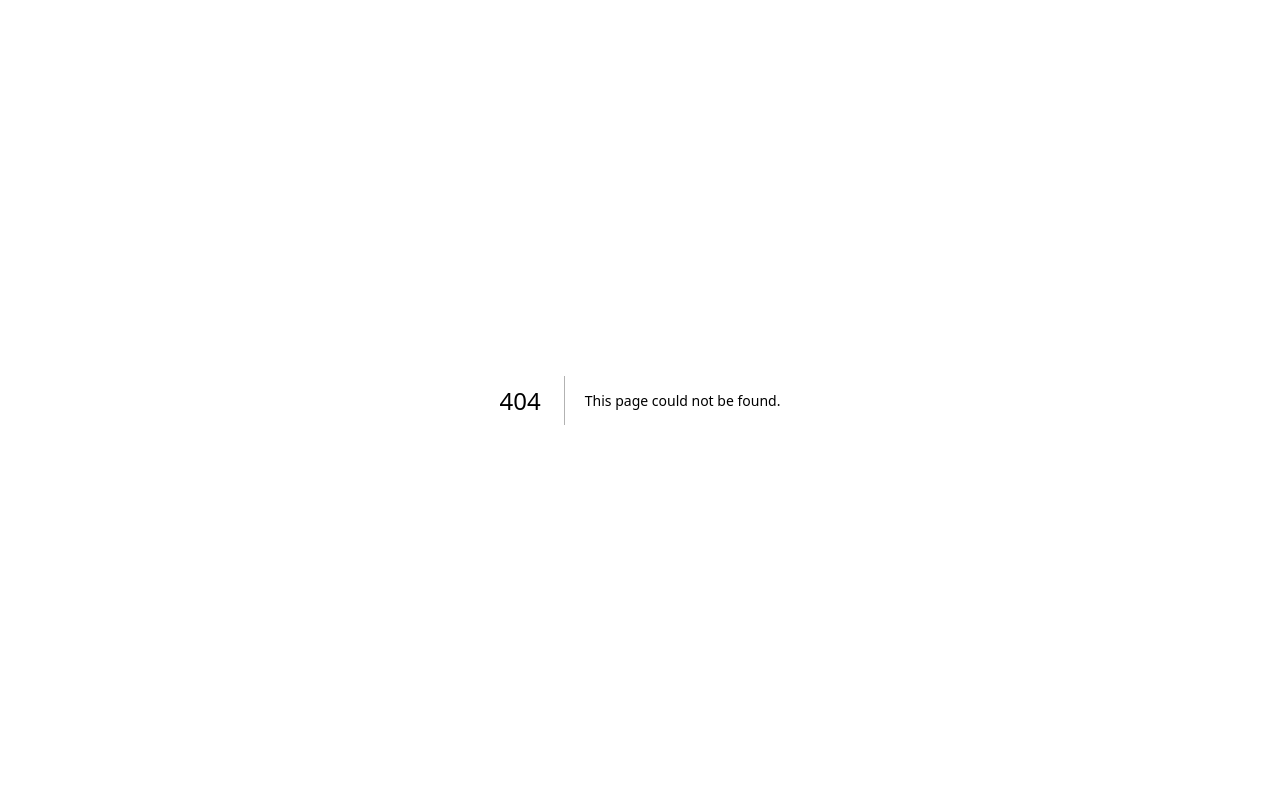
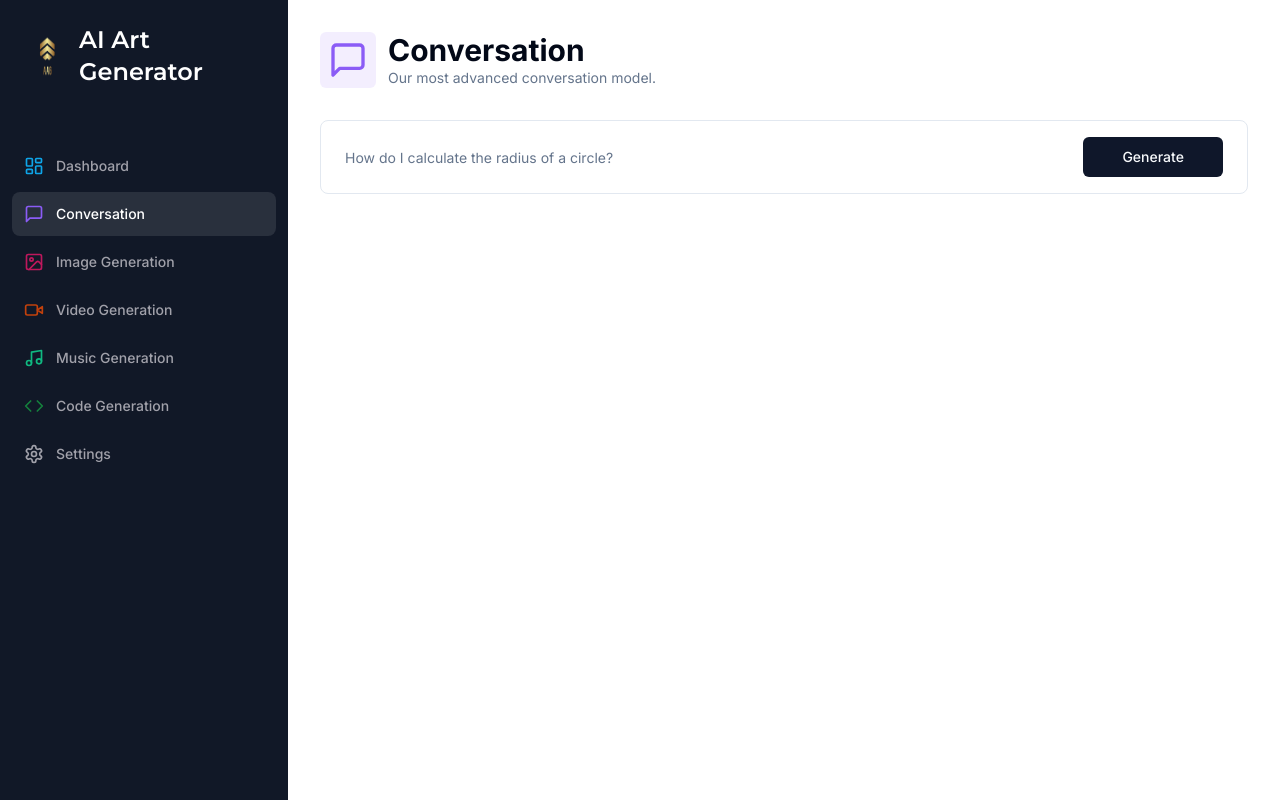
Before and after one commit to hs7898753/AIArtGenerator, a Next.js app: page /conversation in a window 1280 px wide. Before the commit this address had no page. Built offline with nearby package versions, Linux system fonts and the light colour scheme.

Commit message:
conversation Page UI done

```diff
--- /dev/null
+++ b/app/(dashboard)/(routes)/conversation/constants.ts
@@ -0,0 +1,7 @@
+import * as z from "zod";
+
+export const formSchema = z.object({
+  prompt: z.string().min(1, {
+    message: "Prompt is required."
+  }),
+});
--- /dev/null
+++ b/app/(dashboard)/(routes)/conversation/page.tsx
@@ -0,0 +1,91 @@
+"use client";
+
+import * as z from "zod";
+import { Heading } from "@/components/heading";
+import { MessageSquare } from "lucide-react";
+import { useForm } from "react-hook-form";
+
+import { zodResolver } from "@hookform/resolvers/zod";
+
+import { formSchema } from "./constants";
+import {
+  Form,
+  FormControl,
+  FormField,
+  FormItem,
+} from "@/components/ui/form";
+import { Button } from "@/components/ui/button";
+import { Input } from "@/components/ui/input";
+
+const ConversationPage = () => {
+  const form = useForm<z.infer<typeof formSchema>>({
+    resolver: zodResolver(formSchema),
+    defaultValues: {
+      prompt: "",
+    },
+  });
+
+  const isLoading = form.formState.isSubmitting;
+
+
+
+  return (
+    <div>
+      <Heading
+        title="Conversation"
+        description="Our most advanced conversation model."
+        icon={MessageSquare}
+        iconColor="text-violet-500"
+        bgColor="bg-violet-500/10"
+      />
+
+      <div className="px-4 lg:px-8">
+        <div>
+          <Form {...form}>
+            <form
+
+              className="
+            rounded-lg
+            border
+            w-full
+            p-4
+            px-3
+            md:px-6
+            focus-within:shadow-sm
+            grid
+            grid-cols-12
+            gap-2
+          "
+            >
+              <FormField
+                name="prompt"
+                render={({ field }) => (
+                  <FormItem className="col-span-12 lg:col-span-10">
+                    <FormControl className="m-0 p-0">
+                      <Input
+                        className="border-0 outline-none focus-visible:ring-0 focus-visible:ring-transparent"
+                        disabled={isLoading}
+                        placeholder="How do I calculate the radius of a circle?"
+                        {...field}
+                      />
+                    </FormControl>
+                  </FormItem>
+                )}
+              />
+              <Button
+                className="col-span-12 lg:col-span-2 w-full"
+                type="submit"
+                disabled={isLoading}
+                size="icon"
+              >
+                Generate
+              </Button>
+            </form>
+          </Form>
+        </div>
+      </div>
+    </div>
+  );
+};
+
+export default ConversationPage;
--- /dev/null
+++ b/components/heading.tsx
@@ -0,0 +1,35 @@
+
+import { LucideIcon } from "lucide-react";
+import { cn } from "@/lib/utils";
+
+interface HeadingProps {
+  title: string;
+  description: string;
+  icon: LucideIcon;
+  iconColor?: string;
+  bgColor?: string;
+}
+
+export const Heading = ({
+  title,
+  description,
+  icon: Icon,
+  iconColor,
+  bgColor,
+}: HeadingProps) => {
+  return (
+    <>
+      <div className="px-4 lg:px-8 flex items-center gap-x-3 mb-8">
+        <div className={cn("p-2 w-fit rounded-md", bgColor)}>
+          <Icon className={cn("w-10 h-10", iconColor)} />
+        </div>
+        <div>
+          <h2 className="text-3xl font-bold">{title}</h2>
+          <p className="text-sm text-muted-foreground">
+            {description}
+          </p>
+        </div>
+      </div>
+    </>
+  );
+};
--- /dev/null
+++ b/components/ui/form.tsx
@@ -0,0 +1,176 @@
+import * as React from "react"
+import * as LabelPrimitive from "@radix-ui/react-label"
+import { Slot } from "@radix-ui/react-slot"
+import {
+  Controller,
+  ControllerProps,
+  FieldPath,
+  FieldValues,
+  FormProvider,
+  useFormContext,
+} from "react-hook-form"
+
+import { cn } from "@/lib/utils"
+import { Label } from "@/components/ui/label"
+
+const Form = FormProvider
+
+type FormFieldContextValue<
+  TFieldValues extends FieldValues = FieldValues,
+  TName extends FieldPath<TFieldValues> = FieldPath<TFieldValues>
+> = {
+  name: TName
+}
+
+const FormFieldContext = React.createContext<FormFieldContextValue>(
+  {} as FormFieldContextValue
+)
+
+const FormField = <
+  TFieldValues extends FieldValues = FieldValues,
+  TName extends FieldPath<TFieldValues> = FieldPath<TFieldValues>
+>({
+  ...props
+}: ControllerProps<TFieldValues, TName>) => {
+  return (
+    <FormFieldContext.Provider value={{ name: props.name }}>
+      <Controller {...props} />
+    </FormFieldContext.Provider>
+  )
+}
+
+const useFormField = () => {
+  const fieldContext = React.useContext(FormFieldContext)
+  const itemContext = React.useContext(FormItemContext)
+  const { getFieldState, formState } = useFormContext()
+
+  const fieldState = getFieldState(fieldContext.name, formState)
+
+  if (!fieldContext) {
+    throw new Error("useFormField should be used within <FormField>")
+  }
+
+  const { id } = itemContext
+
+  return {
+    id,
+    name: fieldContext.name,
+    formItemId: `${id}-form-item`,
+    formDescriptionId: `${id}-form-item-description`,
+    formMessageId: `${id}-form-item-message`,
+    ...fieldState,
+  }
+}
+
+type FormItemContextValue = {
+  id: string
+}
+
+const FormItemContext = React.createContext<FormItemContextValue>(
+  {} as FormItemContextValue
+)
+
+const FormItem = React.forwardRef<
+  HTMLDivElement,
+  React.HTMLAttributes<HTMLDivElement>
+>(({ className, ...props }, ref) => {
+  const id = React.useId()
+
+  return (
+    <FormItemContext.Provider value={{ id }}>
+      <div ref={ref} className={cn("space-y-2", className)} {...props} />
+    </FormItemContext.Provider>
+  )
+})
+FormItem.displayName = "FormItem"
+
+const FormLabel = React.forwardRef<
+  React.ElementRef<typeof LabelPrimitive.Root>,
+  React.ComponentPropsWithoutRef<typeof LabelPrimitive.Root>
+>(({ className, ...props }, ref) => {
+  const { error, formItemId } = useFormField()
+
+  return (
+    <Label
+      ref={ref}
+      className={cn(error && "text-destructive", className)}
+      htmlFor={formItemId}
+      {...props}
+    />
+  )
+})
+FormLabel.displayName = "FormLabel"
+
+const FormControl = React.forwardRef<
+  React.ElementRef<typeof Slot>,
+  React.ComponentPropsWithoutRef<typeof Slot>
+>(({ ...props }, ref) => {
+  const { error, formItemId, formDescriptionId, formMessageId } = useFormField()
+
+  return (
+    <Slot
+      ref={ref}
+      id={formItemId}
+      aria-describedby={
+        !error
+          ? `${formDescriptionId}`
+          : `${formDescriptionId} ${formMessageId}`
+      }
+      aria-invalid={!!error}
+      {...props}
+    />
+  )
+})
+FormControl.displayName = "FormControl"
+
+const FormDescription = React.forwardRef<
+  HTMLParagraphElement,
+  React.HTMLAttributes<HTMLParagraphElement>
+>(({ className, ...props }, ref) => {
+  const { formDescriptionId } = useFormField()
+
+  return (
+    <p
+      ref={ref}
+      id={formDescriptionId}
+      className={cn("text-sm text-muted-foreground", className)}
+      {...props}
+    />
+  )
+})
+FormDescription.displayName = "FormDescription"
+
+const FormMessage = React.forwardRef<
+  HTMLParagraphElement,
+  React.HTMLAttributes<HTMLParagraphElement>
+>(({ className, children, ...props }, ref) => {
+  const { error, formMessageId } = useFormField()
+  const body = error ? String(error?.message) : children
+
+  if (!body) {
+    return null
+  }
+
+  return (
+    <p
+      ref={ref}
+      id={formMessageId}
+      className={cn("text-sm font-medium text-destructive", className)}
+      {...props}
+    >
+      {body}
+    </p>
+  )
+})
+FormMessage.displayName = "FormMessage"
+
+export {
+  useFormField,
+  Form,
+  FormItem,
+  FormLabel,
+  FormControl,
+  FormDescription,
+  FormMessage,
+  FormField,
+}
--- /dev/null
+++ b/components/ui/input.tsx
@@ -0,0 +1,25 @@
+import * as React from "react"
+
+import { cn } from "@/lib/utils"
+
+export interface InputProps
+  extends React.InputHTMLAttributes<HTMLInputElement> {}
+
+const Input = React.forwardRef<HTMLInputElement, InputProps>(
+  ({ className, type, ...props }, ref) => {
+    return (
+      <input
+        type={type}
+        className={cn(
+          "flex h-10 w-full rounded-md border border-input bg-background px-3 py-2 text-sm ring-offset-background file:border-0 file:bg-transparent file:text-sm file:font-medium placeholder:text-muted-foreground focus-visible:outline-none focus-visible:ring-2 focus-visible:ring-ring focus-visible:ring-offset-2 disabled:cursor-not-allowed disabled:opacity-50",
+          className
+        )}
+        ref={ref}
+        {...props}
+      />
+    )
+  }
+)
+Input.displayName = "Input"
+
+export { Input }
--- /dev/null
+++ b/components/ui/label.tsx
@@ -0,0 +1,26 @@
+"use client"
+
+import * as React from "react"
+import * as LabelPrimitive from "@radix-ui/react-label"
+import { cva, type VariantProps } from "class-variance-authority"
+
+import { cn } from "@/lib/utils"
+
+const labelVariants = cva(
+  "text-sm font-medium leading-none peer-disabled:cursor-not-allowed peer-disabled:opacity-70"
+)
+
+const Label = React.forwardRef<
+  React.ElementRef<typeof LabelPrimitive.Root>,
+  React.ComponentPropsWithoutRef<typeof LabelPrimitive.Root> &
+    VariantProps<typeof labelVariants>
+>(({ className, ...props }, ref) => (
+  <LabelPrimitive.Root
+    ref={ref}
+    className={cn(labelVariants(), className)}
+    {...props}
+  />
+))
+Label.displayName = LabelPrimitive.Root.displayName
+
+export { Label }
--- a/package.json
+++ b/package.json
@@ -10,7 +10,9 @@
   },
   "dependencies": {
     "@clerk/nextjs": "^4.28.1",
+    "@hookform/resolvers": "^3.3.2",
     "@radix-ui/react-dialog": "^1.0.5",
+    "@radix-ui/react-label": "^2.0.2",
     "@radix-ui/react-slot": "^1.0.2",
     "class-variance-authority": "^0.7.0",
     "clsx": "^2.0.0",
@@ -18,8 +20,10 @@
     "next": "14.0.4",
     "react": "^18",
     "react-dom": "^18",
+    "react-hook-form": "^7.49.2",
     "tailwind-merge": "^2.1.0",
-    "tailwindcss-animate": "^1.0.7"
+    "tailwindcss-animate": "^1.0.7",
+    "zod": "^3.22.4"
   },
   "devDependencies": {
     "@types/node": "^20",
```
Also changed, not shown: image.png (deleted), 1 other file (tests, documents, lock files or other folders).
